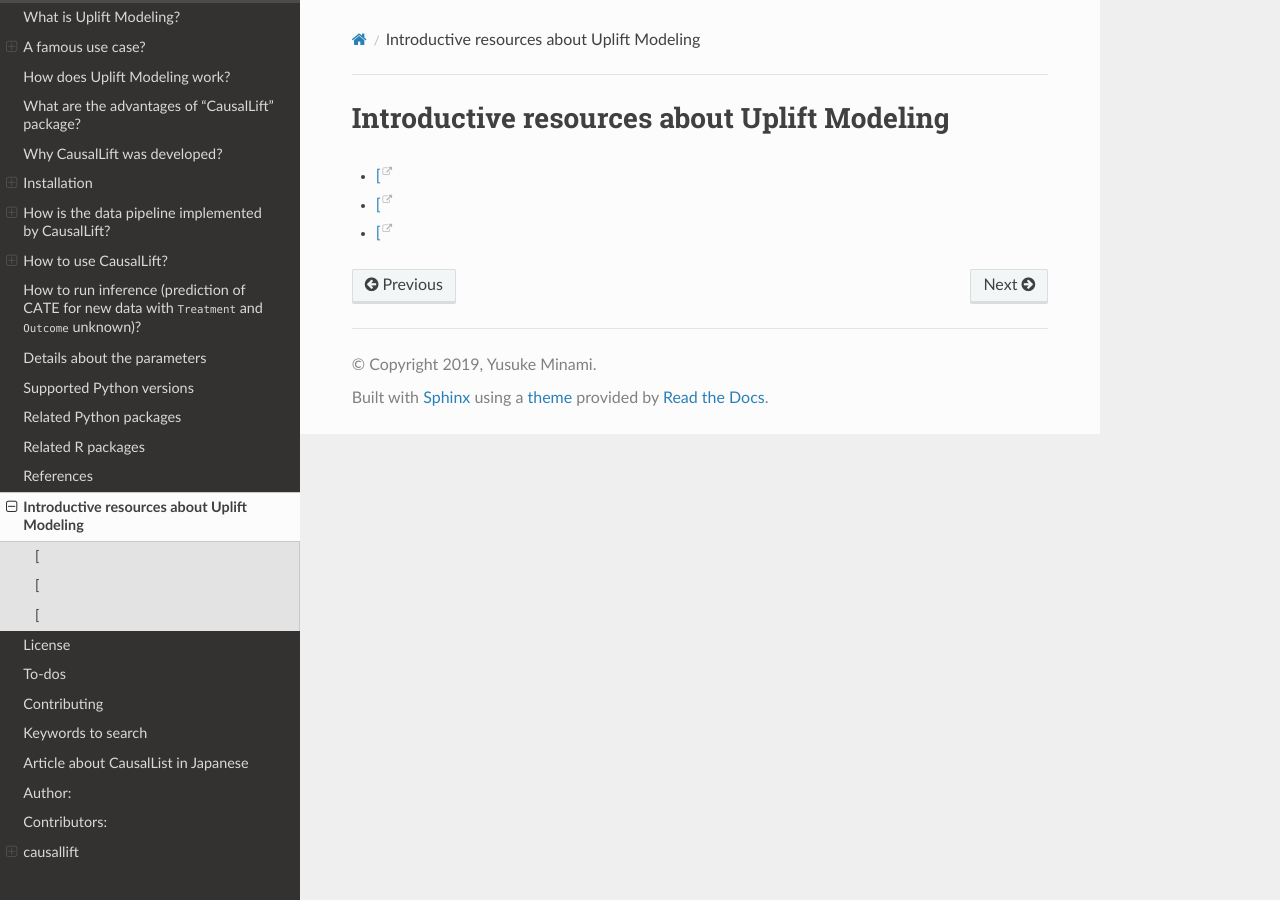
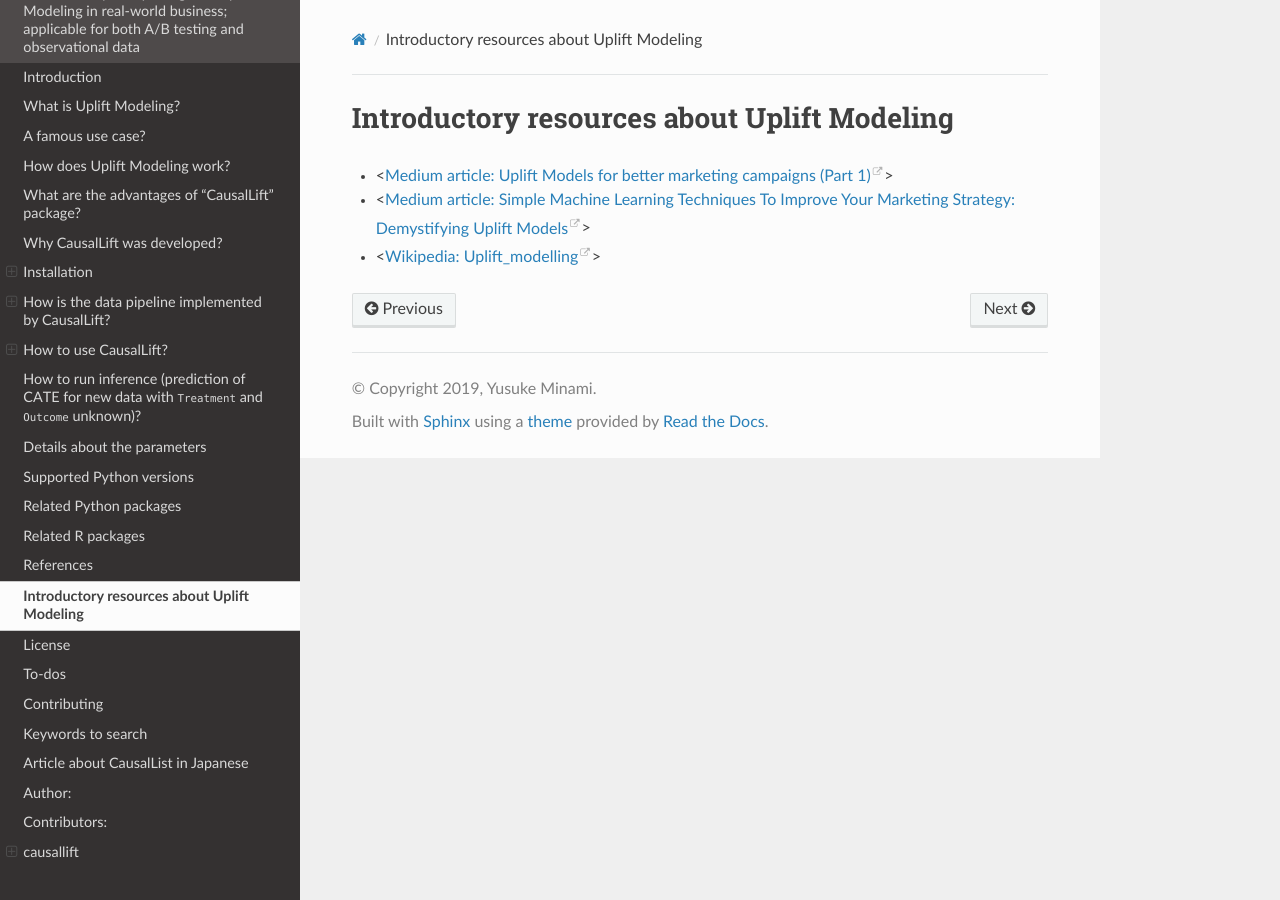
Before and after one commit to Minyus/causallift, a Sphinx documentation site: the page built from docs/source/contents/16.md, in a window 1280 px wide. Built offline with Sphinx 7.4.7 and the Read the Docs theme 2.0.0, drawn with Linux system fonts in a browser that asks for light colours; some of the changed text lies outside the part shown.

Commit message:
[Docs] Avoid unexpected behavior by Sphinx

```diff
--- a/docs/source/contents/16.md
+++ b/docs/source/contents/16.md
@@ -1,11 +1,11 @@
-## Introductive resources about Uplift Modeling
+## Introductory resources about Uplift Modeling
 
-- [[Medium article] Uplift Models for better marketing campaigns (Part 1)](
+- <[Medium article: Uplift Models for better marketing campaigns (Part 1)](
 https://medium.com/@abhayspawar/uplift-models-for-better-marketing-campaigns-part-1-b491292e4c80
-)
-- [[Medium article] Simple Machine Learning Techniques To Improve Your Marketing Strategy: Demystifying Uplift Models](
+)>
+- <[Medium article: Simple Machine Learning Techniques To Improve Your Marketing Strategy: Demystifying Uplift Models](
 https://medium.com/datadriveninvestor/simple-machine-learning-techniques-to-improve-your-marketing-strategy-demystifying-uplift-models-dc4fb3f927a2
-)
-- [[Wikipedia] Uplift_modelling](
+)>
+- <[Wikipedia: Uplift_modelling](
 https://en.wikipedia.org/wiki/Uplift_modelling
-)
+)>
```
Also changed, not shown: README.md (+10 -10 lines), docs/source/contents/03.md (+3 -3 lines).
